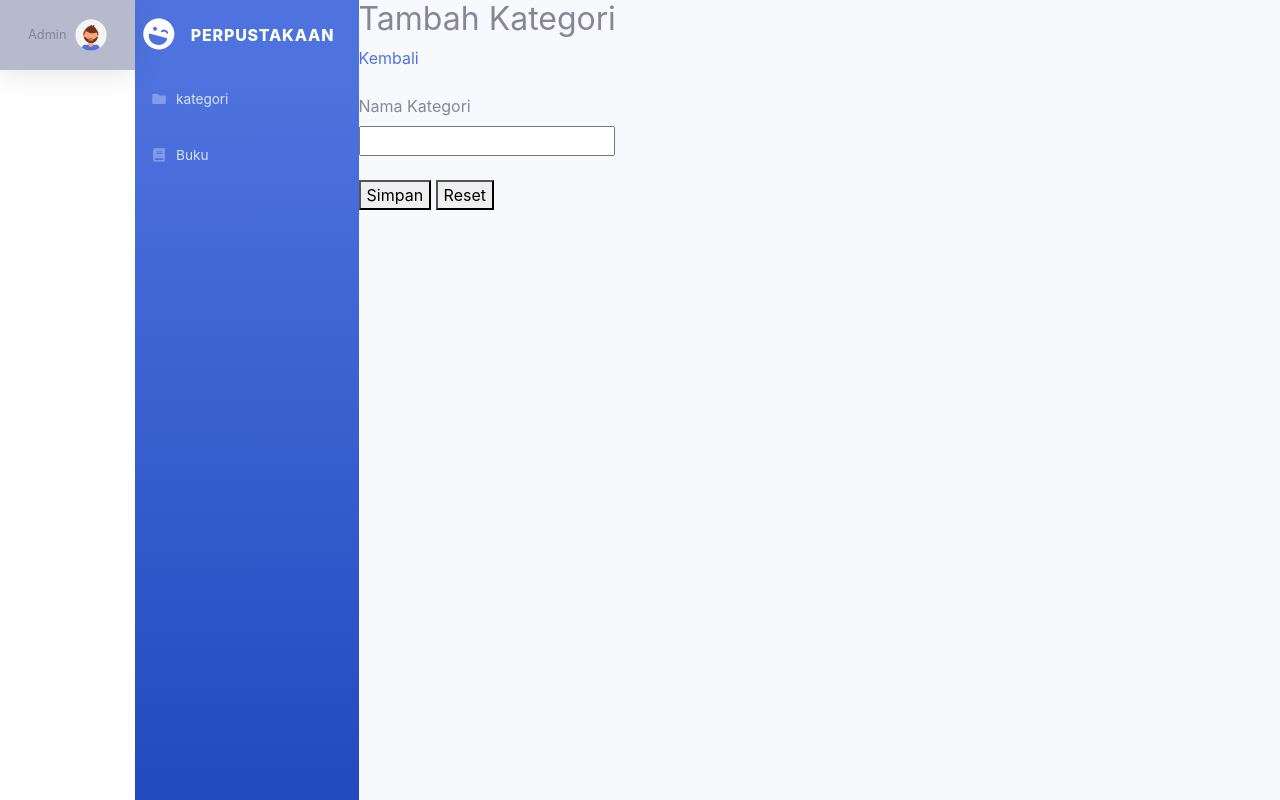
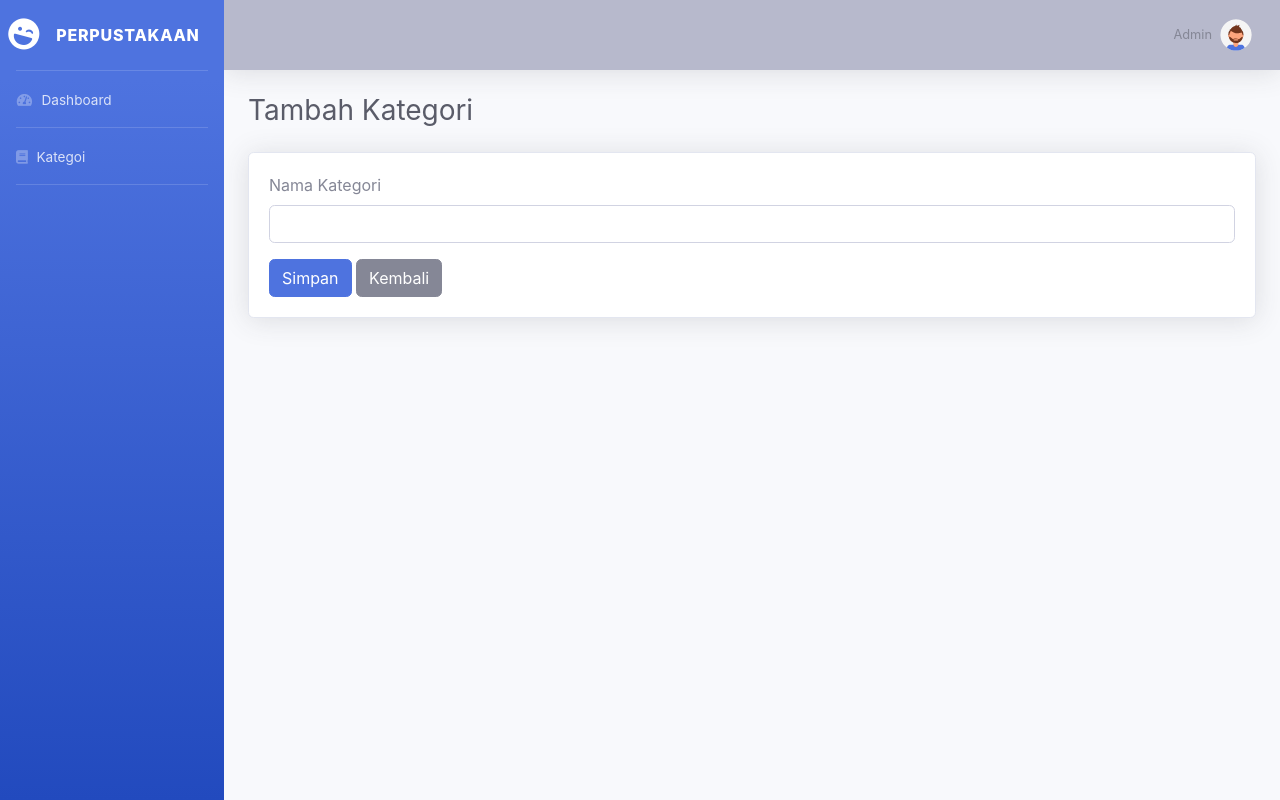
Before and after one commit to lalahanisa4/CI_Lala, a CodeIgniter app: page /database/index.php/kategori/tambah in a window 1280 px wide. Run offline with CodeIgniter, Linux system fonts and the light colour scheme.

Commit message:
pertemuan 5

```diff
--- a/application/controllers/Kategori.php
+++ b/application/controllers/Kategori.php
@@ -12,8 +12,8 @@ class Kategori extends CI_Controller {
     {
         $data['kategori'] = $this->Kategori_model->get_all();
         $this->load->view('templates/header');
+        $this->load->view('templates/sidebar');
         $this->load->view('templates/topbar');
-        $this->load->view('templates/sidebar');
         $this->load->view('kategori/index', $data);
         $this->load->view('templates/footer');
 
@@ -21,8 +21,8 @@ class Kategori extends CI_Controller {
     public function tambah()
     {
          $this->load->view('templates/header');
+        $this->load->view('templates/sidebar');
         $this->load->view('templates/topbar');
-        $this->load->view('templates/sidebar');
         $this->load->view('kategori/tambah');
         $this->load->view('templates/footer');
     }
@@ -35,4 +35,14 @@ class Kategori extends CI_Controller {
         $this->Kategori_model->insert($data);
         redirect('kategori');
     }
+    public function hapus($id)
+    {
+        // if($this->Kategori_model->is_used($id)){
+            // $this->session->set_flashdata('error', 'Kategori tidak bisa dihapus karna masih digunakan');
+            // } else{
+                $this->Kategori_model->delete($id);
+                $this->session->set_flashdata('success','Data berhasil dihapus');
+            // }
+            redirect('kategori');
+    }
 }
--- a/application/models/Kategori_model.php
+++ b/application/models/Kategori_model.php
@@ -14,4 +14,12 @@ class Kategori_model extends CI_Model {
     {
         return $this->db->insert($this->table, $data);
     }
+    public function delete($id)
+    {
+        return $this->db->delete($this->table,['id'=>$id]);
+    }
+    public function is_used($id)
+    {
+        return $this->db->where('kategori_id',$id)->count_all_results('buku')>0;
+    }
 }
--- a/application/views/kategori/index.php
+++ b/application/views/kategori/index.php
@@ -7,7 +7,7 @@
     <div class="card shadow mb-4">
         <div class="card-body">
             <div class="table-responsive">
-<table class="table table-bordered" width="100%" cellspacing="0">
+<table class="table table-bordered" id="dataTable" width="100%" cellspacing="0">
 <thead class="thead-dark">
     <tr>
         <th>No</th>
@@ -21,8 +21,8 @@
         <td><?= $no++; ?></td>
         <td><?= $k->nama_kategori; ?></td>
         <td>
-            <a href="<?= site_url('kategori/edit/',$k->id); ?>">Edit</a>
-            <a href="<?= site_url('kategori/hapus/',$k->id); ?>"
+            <a href="<?= site_url('kategori/edit/'.$k->id); ?>">Edit</a>
+            <a href="<?= site_url('kategori/hapus/'.$k->id); ?>"
             onclick="return confirm('yakin?')">Hapus</a>
         </td>
     </tr>
--- a/application/views/kategori/tambah.php
+++ b/application/views/kategori/tambah.php
@@ -1,14 +1,18 @@
-<h2>Tambah Kategori</h2>
-<a href="<?= site_url('kategori'); ?>">Kembali</a>
-<br><br>
+<div class="container-fluid">
+<h2 class="h3 mb-4 text-gray-800">Tambah Kategori</h2>
 
+<div class="card shadow">
+    <div class="card-body">
 <form method="post" action="<?= site_url('kategori/simpan'); ?>">
+<div class="form-group">
+    <label>Nama Kategori</label><br>
+    <input type="text" name="nama_kategori" class="form-control" required>
+</div>
 
-    <label>Nama Kategori</label><br>
-    <input type="text" name="nama_kategori" required>
-    <br><br>
-
-    <button type="submit">Simpan</button>
-    <button type="reset">Reset</button>
+    <button type="submit" class="btn btn-primary">Simpan</button>
+    <a href="<?= site_url('kategori');?>" class="btn btn-secondary">Kembali</a>
 
 </form>
+</div>
+</div>
+</div>
--- a/application/views/templates/footer.php
+++ b/application/views/templates/footer.php
@@ -1,10 +1,28 @@
+</div>
 </div>
 </div>
 
-
 <script src="<?= base_url('assets/vendor/jquery/jquery.min.js'); ?>"></script>
 <script src="<?= base_url('assets/vendor/bootstrap/js/bootstrap.bundle.min.js'); ?>"></script>
+<!-- DataTables JS -->
+<script src="<?= base_url('assets/vendor/datatables/jquery.dataTables.min.js') ?>" rel="stylesheet"></script>
+<script src="<?= base_url('assets/vendor/datatables/dataTables.bootstrap4.min.js') ?>" rel="stylesheet"></script>
 <script src="<?= base_url('assets/js/sb-admin-2.min.js'); ?>"></script>
 
+<script>
+    $(document).ready(function() {
+    $('#dataTable').DataTable({
+        "language": {
+            "search": "Cari:",
+            "lengthMenu": "Tampilkan _Menu_ data",
+            "info": "Menampilkan _START_ sampai _END_ dari _TOTAL_ data",
+            "paginate":{
+                "previous": "sebelumnya",
+                "next": "Berikutnya"
+            }
+        }
+    });
+});
+</script>
 </body>
 </html>
--- a/application/views/templates/header.php
+++ b/application/views/templates/header.php
@@ -5,7 +5,9 @@
         <title>Perpustakaan</title>
 
         <link href="<?= base_url('assets/vendor/fontawesome-free/css/all.min.css'); ?>" rel="stylesheet">
-        <link href="<?= base_url('assets/vendor/bootstrap/css/bootstrap.min.css'); ?>" rel="stylesheet"></link>
+        <link href="<?= base_url('assets/vendor/bootstrap/css/bootstrap.min.css'); ?>" rel="stylesheet">
+        <!-- DataTables CSS -->
+        <link href="<?= base_url('assets/vendor/datatables/dataTables.bootstrap4.min.css') ?>" rel="stylesheet">
         <link href="<?= base_url('assets/css/sb-admin-2.min.css'); ?>" rel="stylesheet">
 </head>
 <body id="page-top">
--- a/application/views/templates/sidebar.php
+++ b/application/views/templates/sidebar.php
@@ -5,18 +5,25 @@
 </div>
         <div class="sidebar-brand-text mx-3">Perpustakaan</div>
 </a>
+<hr class="sidebar-divider my-0">
+
 <li class="nav-item">
-    <a class="nav-link" href="<?= site_url('kategori'); ?>">
-        <i class="fas fa-fw fa-folder"></i>
-        <span>kategori</span>
+    <a class="nav-link" href="#">
+        <i class="fas fa-fw fa-tachometer-alt"></i>
+        <span>Dashboard</span>
 </a>
 </li>
+
+<hr class="sidebar-divider my-0">
+
 <li class="nav-item">
-    <a class="nav-link" href="<?= site_url('buku'); ?>">
-        <i class="fas fa-fw fa-book"></i>
-        <span>Buku</span>
+    <a class="nav-link" href="<?= site_url('kategori') ?>">
+        <i class="fas fa-book"></i>
+        <span>Kategoi</span>
 </a>
 </li>
+<hr class="sidebar-divider d-none d-md-block">
+
 </ul>
 <div id="content-wrapper" class="d-flex flex-column">
     <div id="content">
```
